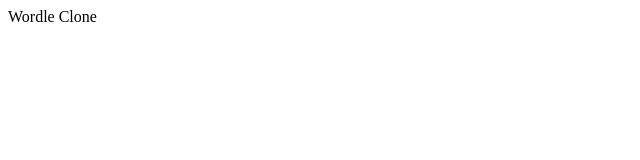
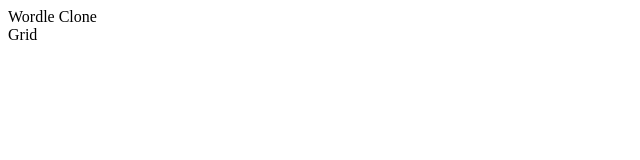
Before and after one commit to Shoter99/WordleClone_React, a React (Create React App) app: page / in a window 1280 px wide. Shown: the top 160 px of the page, without its empty margins (0-640 px from the left). Built offline with nearby package versions, Linux system fonts and the light colour scheme.

Commit message:
Added grid

```diff
--- a/src/App.tsx
+++ b/src/App.tsx
@@ -2,11 +2,13 @@ import React from "react";
 import logo from "./logo.svg";
 import "./App.css";
 import Header from "./components/Header";
+import Grid from "./components/Grid";
 
 function App() {
   return (
     <div>
       <Header />
+      <Grid />
     </div>
   );
 }
--- /dev/null
+++ b/src/components/Grid.tsx
@@ -0,0 +1,9 @@
+import React from 'react'
+
+const Grid = () => {
+  return (
+    <div>Grid</div>
+  )
+}
+
+export default Grid
```
